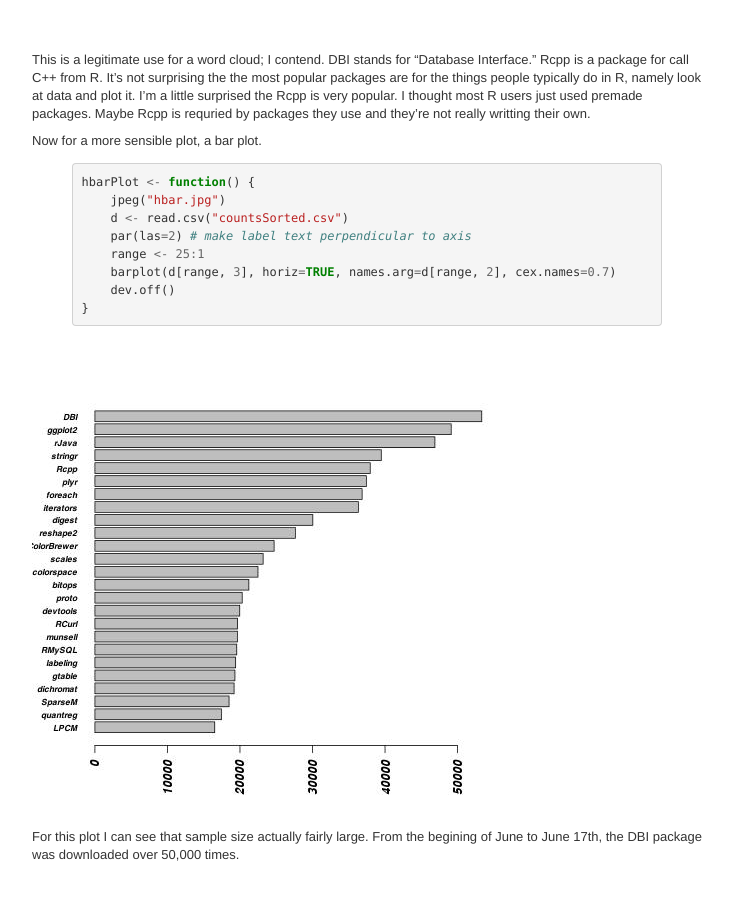
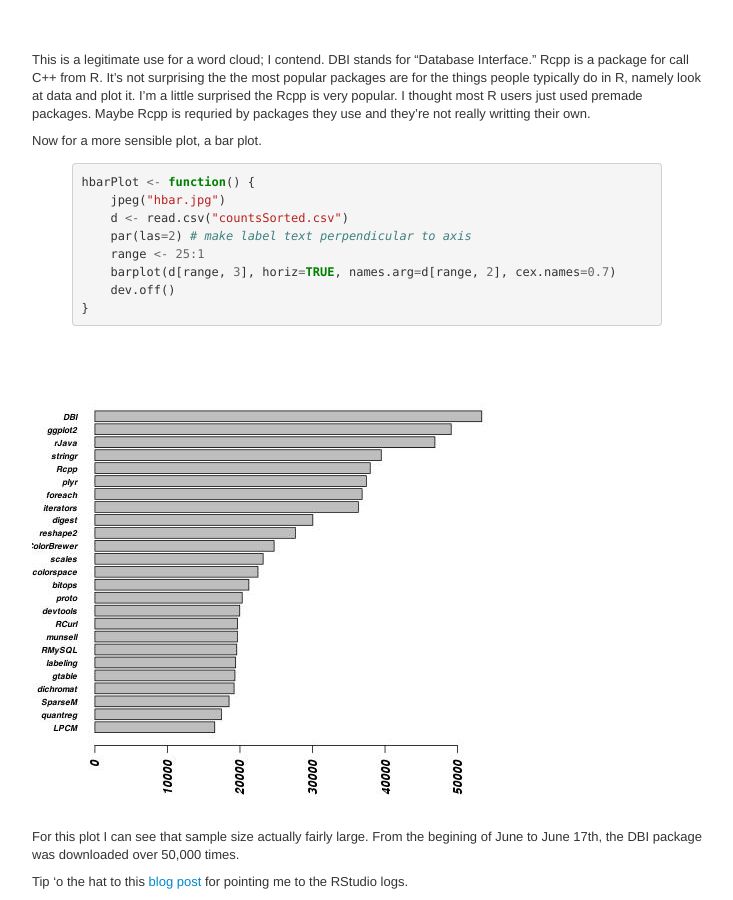
Before and after one commit to scottcarr/scottcarr.github.com, a Jekyll site: the page built from _posts/2014-06-18-2014-most-popular-r-packages.md, in a window 1280 px wide and 900 px high, scrolled down 2323 px. Shown: the whole window, without its empty margins (23-756 px from the left). Built offline with Jekyll 4.4.1, drawn with Linux system fonts in a browser that asks for light colours; before the commit the page ends 3196 px from its top, so only the background shows below that.

Commit message:
fix r post

```diff
--- a/_posts/2014-06-18-2014-most-popular-r-packages.md
+++ b/_posts/2014-06-18-2014-most-popular-r-packages.md
@@ -121,3 +121,5 @@ hbarPlot <- function() {
 
 For this plot I can see that sample size actually fairly large.
 From the begining of June to June 17th, the DBI package was downloaded over 50,000 times.
+
+Tip 'o the hat to this [blog post](http://www.r-statistics.com/2013/06/top-100-r-packages-for-2013-jan-may/) for pointing me to the RStudio logs.
```
